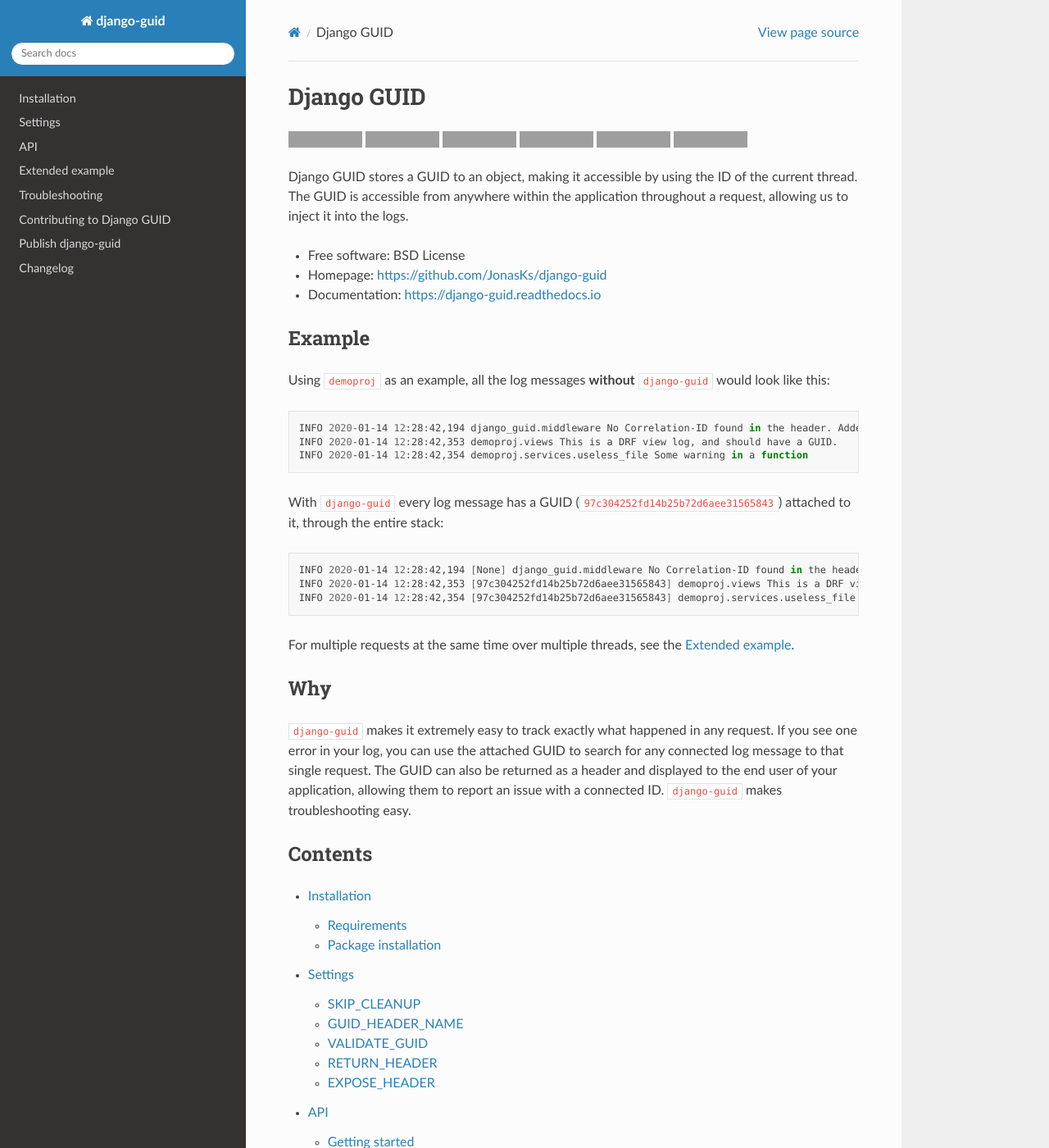
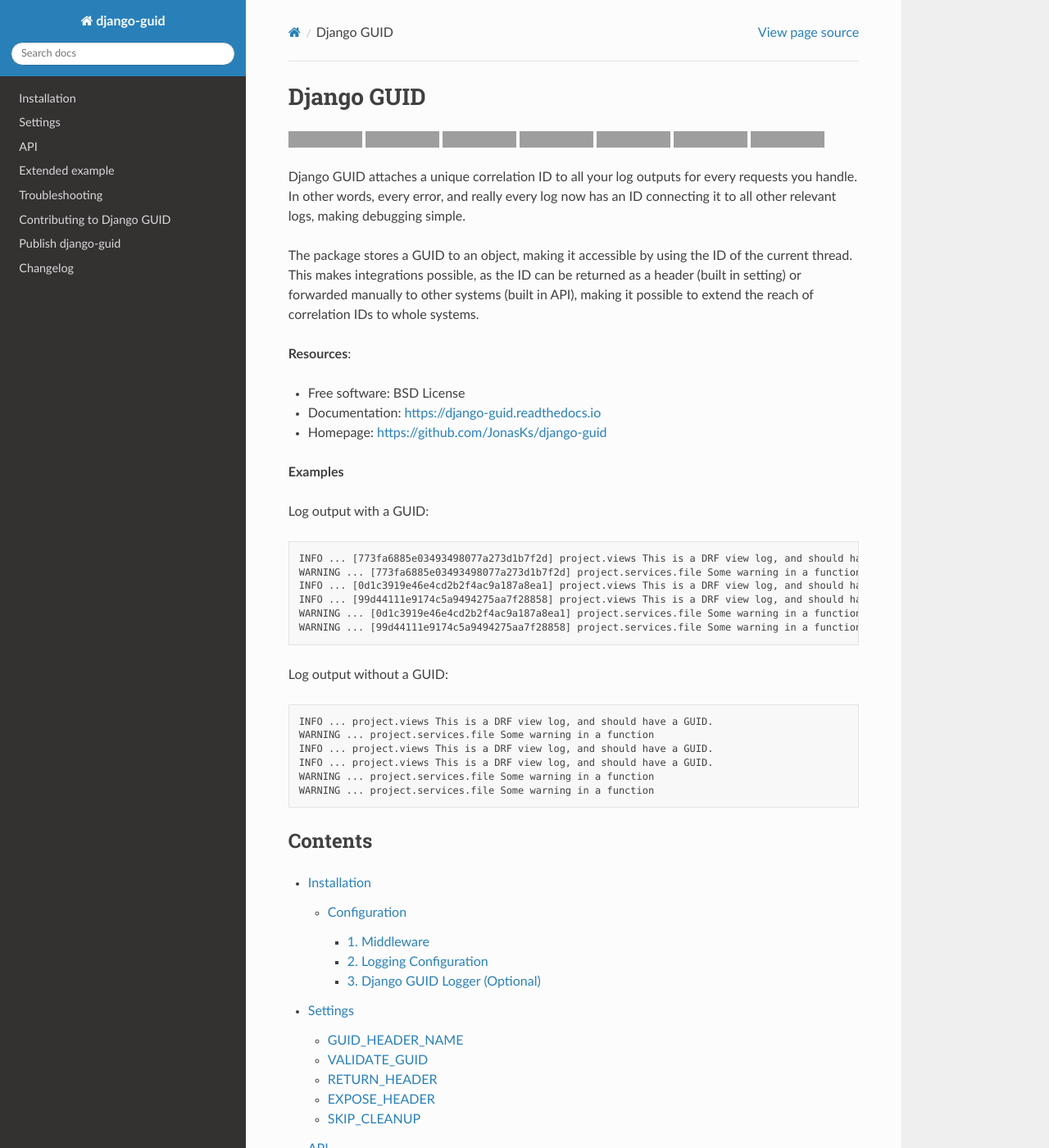
Before and after one commit to snok/django-guid, a Sphinx documentation site: the page built from docs/index.rst, in a window 1280 px wide and 1400 px high. Shown: the whole window at 82% size. Built offline with Sphinx 7.4.7 and the Read the Docs theme 2.0.0, drawn with Linux system fonts in a browser that asks for light colours; grey boxes are pictures that could not be loaded.

```diff
--- a/docs/index.rst
+++ b/docs/index.rst
@@ -1,5 +1,6 @@
+###########
 Django GUID
-===========
+###########
 
 .. image:: https://img.shields.io/pypi/v/django-guid.svg
     :target: https://pypi.python.org/pypi/django-guid
@@ -7,52 +8,51 @@ Django GUID
     :target: https://pypi.python.org/pypi/django-guid#downloads
 .. image:: https://img.shields.io/pypi/djversions/django-guid.svg
     :target: https://pypi.python.org/pypi/django-guid
+.. image:: https://readthedocs.org/projects/django-guid/badge/?version=latest
+    :target: https://django-guid.readthedocs.io/en/latest/?badge=latest
 .. image:: https://codecov.io/gh/jonasks/django-guid/branch/master/graph/badge.svg
     :target: https://codecov.io/gh/jonasks/django-guid
-.. image:: https://readthedocs.org/projects/django-guid/badge/?version=latest
-    :target: https://django-guid.readthedocs.io/en/latest/?badge=latest
 .. image:: https://img.shields.io/badge/code%20style-black-000000.svg
     :target: https://django-guid.readthedocs.io/en/latest/?badge=latest
+.. image:: https://img.shields.io/badge/pre--commit-enabled-brightgreen?logo=pre-commit&logoColor=white
+    :target: https://github.com/pre-commit/pre-commit
 
-Django GUID stores a GUID to an object, making it accessible by using the ID of the current thread.
-The GUID is accessible from anywhere within the application throughout a request,
-allowing us to inject it into the logs.
+
+Django GUID attaches a unique correlation ID to all your log outputs for every requests you handle. In other words, every error, and really every log now has an ID connecting it to all other relevant logs, making
+debugging simple.
+
+The package stores a GUID to an object, making it accessible by using the ID of the current thread. This makes integrations possible, as the ID can be returned as a header (built in setting) or forwarded manually to other systems (built in API), making it possible to extend the reach of correlation IDs to whole systems.
+
+**Resources**:
 
 * Free software: BSD License
+* Documentation: https://django-guid.readthedocs.io
 * Homepage: https://github.com/JonasKs/django-guid
-* Documentation: https://django-guid.readthedocs.io
+
+**Examples**
+
+Log output with a GUID:
+
+.. code-block:: none
+
+    INFO ... [773fa6885e03493498077a273d1b7f2d] project.views This is a DRF view log, and should have a GUID.
+    WARNING ... [773fa6885e03493498077a273d1b7f2d] project.services.file Some warning in a function
+    INFO ... [0d1c3919e46e4cd2b2f4ac9a187a8ea1] project.views This is a DRF view log, and should have a GUID.
+    INFO ... [99d44111e9174c5a9494275aa7f28858] project.views This is a DRF view log, and should have a GUID.
+    WARNING ... [0d1c3919e46e4cd2b2f4ac9a187a8ea1] project.services.file Some warning in a function
+    WARNING ... [99d44111e9174c5a9494275aa7f28858] project.services.file Some warning in a function
 
 
-Example
--------
+Log output without a GUID:
 
-Using ``demoproj`` as an example, all the log messages **without** ``django-guid`` would look like this:
+.. code-block:: none
 
-.. code-block:: bash
-
-    INFO 2020-01-14 12:28:42,194 django_guid.middleware No Correlation-ID found in the header. Added Correlation-ID: 97c304252fd14b25b72d6aee31565843
-    INFO 2020-01-14 12:28:42,353 demoproj.views This is a DRF view log, and should have a GUID.
-    INFO 2020-01-14 12:28:42,354 demoproj.services.useless_file Some warning in a function
-
-With ``django-guid`` every log message has a GUID (``97c304252fd14b25b72d6aee31565843``) attached to it,
-through the entire stack:
-
-.. code-block:: bash
-
-    INFO 2020-01-14 12:28:42,194 [None] django_guid.middleware No Correlation-ID found in the header. Added Correlation-ID: 97c304252fd14b25b72d6aee31565843
-    INFO 2020-01-14 12:28:42,353 [97c304252fd14b25b72d6aee31565843] demoproj.views This is a DRF view log, and should have a GUID.
-    INFO 2020-01-14 12:28:42,354 [97c304252fd14b25b72d6aee31565843] demoproj.services.useless_file Some warning in a function
-
-For multiple requests at the same time over multiple threads, see the :ref:`extended_example`.
-
-Why
----
-
-``django-guid`` makes it extremely easy to track exactly what happened in any request. If you see one error
-in your log, you can use the attached GUID to search for any connected log message to that single request.
-The GUID can also be returned as a header and displayed to the end user of your application, allowing them
-to report an issue with a connected ID. ``django-guid`` makes troubleshooting easy.
-
+    INFO ... project.views This is a DRF view log, and should have a GUID.
+    WARNING ... project.services.file Some warning in a function
+    INFO ... project.views This is a DRF view log, and should have a GUID.
+    INFO ... project.views This is a DRF view log, and should have a GUID.
+    WARNING ... project.services.file Some warning in a function
+    WARNING ... project.services.file Some warning in a function
 
 Contents
 --------
--- a/docs/install.rst
+++ b/docs/install.rst
@@ -1,23 +1,24 @@
+************
 Installation
-============
-
-Requirements
-------------
-
-* Python 3.6 and above (May work on older versions too)
-* Django 2.2 and above (Header setting used in the middleware was added in Django 2.2)
-
-Package installation
---------------------
+************
 
 Install using pip:
+
+.. code-block:: bash
 
     pip install django-guid
 
 
-Then, in your project's :code:`settings.py` add these settings:
 
-Add the middleware to the :code:`MIDDLEWARE` setting (if you want the correlation-ID to span your middleware-logs, put it on top):
+Configuration
+=============
+
+Once settings have set up, add the following to your projects' ``settings.py``:
+
+1. Middleware
+-------------
+
+Add the :code:`django_guid.middleware.GuidMiddleware` to your ``MIDDLEWARE``:
 
 .. code-block:: python
 
@@ -27,7 +28,12 @@ Add the middleware to the :code:`MIDDLEWARE` setting (if you want the correlatio
      ]
 
 
-Add a filter to your ``LOGGING``:
+It is recommended that you add the middleware at the top, so that the remaining middleware loggers include the requests GUID.
+
+2. Logging Configuration
+------------------------
+
+Add :code:`django_guid.log_filters.CorrelationId` as a filter in your ``LOGGING`` configuration:
 
 .. code-block:: python
 
@@ -39,7 +45,6 @@ Add a filter to your ``LOGGING``:
             }
         }
     }
-
 
 Put that filter in your handler:
 
@@ -56,7 +61,7 @@ Put that filter in your handler:
         }
     }
 
-Lastly make sure we add the new ``correlation_id`` filter to the formatters:
+And make sure to add the new ``correlation_id`` filter to one or all of your formatters:
 
 .. code-block:: python
 
@@ -69,12 +74,15 @@ Lastly make sure we add the new ``correlation_id`` filter to the formatters:
         }
     }
 
-If these settings were confusing, please have a look in the demo project's
+
+If these settings were confusing, please have a look in the demo projects'
 `settings.py <https://github.com/JonasKs/django-guid/blob/master/demoproj/settings.py>`_ file for a complete example.
 
+3. Django GUID Logger (Optional)
+--------------------------------
 
-
-If you wish to aggregate the django-guid logs to your console or other handlers, add django_guid to your loggers in the project. Example:
+If you wish to see the Django GUID middleware outputs, you may configure a logger for the module.
+Simply add django_guid to your loggers in the project, like in the example below:
 
 .. code-block:: python
 
@@ -88,3 +96,5 @@ If you wish to aggregate the django-guid logs to your console or other handlers,
             }
         }
     }
+
+This is especially useful when implementing the package, if you plan to pass existing GUIDs to the middleware, as misconfigured GUIDs will not raise exceptions, but will generate warning logs.
--- a/docs/troubleshooting.rst
+++ b/docs/troubleshooting.rst
@@ -10,7 +10,7 @@ Set the logger to log DEBUG logs from django-guid:
 
     LOGGING = {
         'loggers': {
-            'django-guid': {
+            'django_guid': {
                 'handlers': ['console'],
                 'level': 'DEBUG',
             },
```
Also changed, not shown: README.rst (+83 -52 lines), docs/settings.rst (+28 -11 lines).
